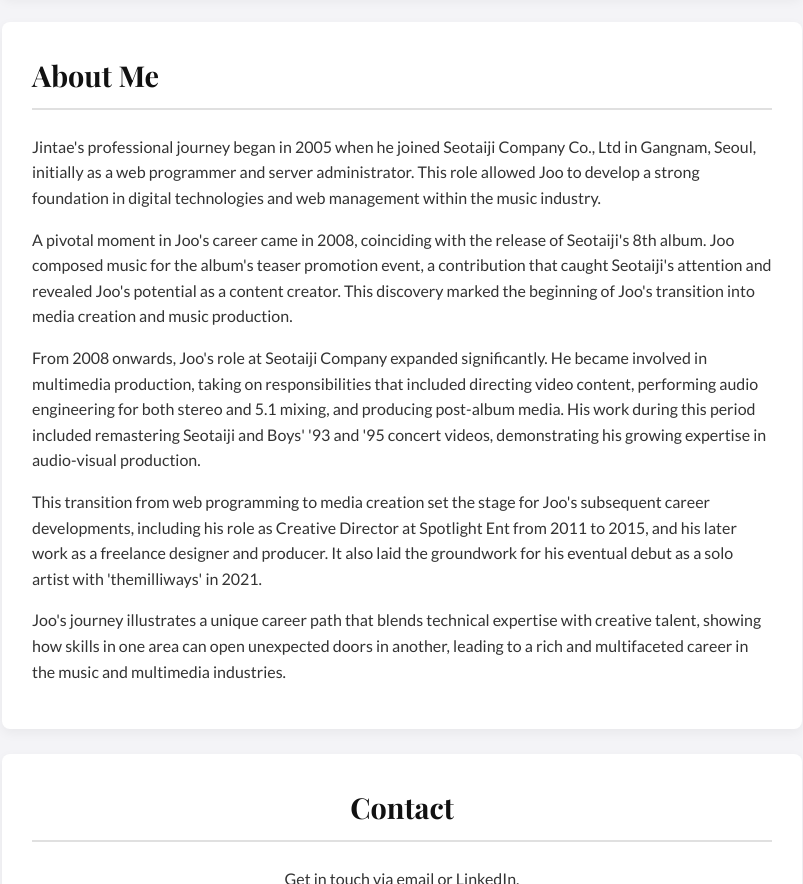
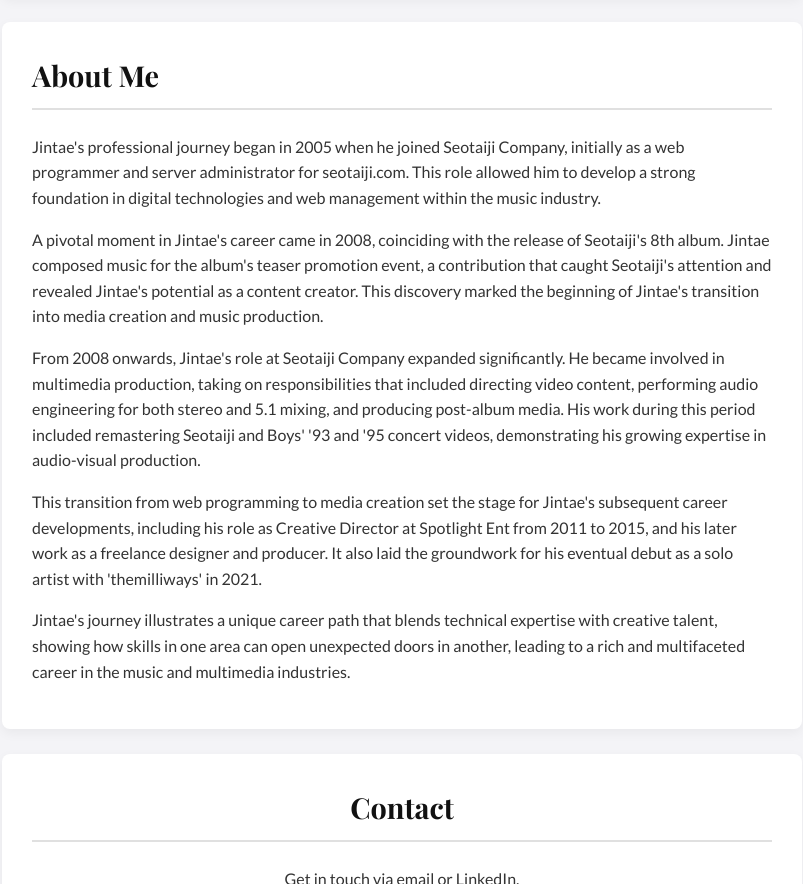
Before and after one commit to jtjoo/jtjoo.com, a plain HTML site: page index.html in a window 1280 px wide. Shown: the part 720-1604 px from the top of the page, without its empty margins (238-1041 px from the left). Drawn offline with nearby package versions, Linux system fonts and the light colour scheme.

Commit message:
changed name to jintae

```diff
--- a/index.html
+++ b/index.html
@@ -71,11 +71,11 @@
         <!-- === BIOGRAPHY === -->
         <section class="card bio">
             <h2>About Me</h2>
-            <p>Jintae's professional journey began in 2005 when he joined Seotaiji Company Co., Ltd in Gangnam, Seoul, initially as a web programmer and server administrator. This role allowed Joo to develop a strong foundation in digital technologies and web management within the music industry.</p>
-            <p>A pivotal moment in Joo's career came in 2008, coinciding with the release of Seotaiji's 8th album. Joo composed music for the album's teaser promotion event, a contribution that caught Seotaiji's attention and revealed Joo's potential as a content creator. This discovery marked the beginning of Joo's transition into media creation and music production.</p>
-            <p>From 2008 onwards, Joo's role at Seotaiji Company expanded significantly. He became involved in multimedia production, taking on responsibilities that included directing video content, performing audio engineering for both stereo and 5.1 mixing, and producing post-album media. His work during this period included remastering Seotaiji and Boys' '93 and '95 concert videos, demonstrating his growing expertise in audio-visual production.</p>
-            <p>This transition from web programming to media creation set the stage for Joo's subsequent career developments, including his role as Creative Director at Spotlight Ent from 2011 to 2015, and his later work as a freelance designer and producer. It also laid the groundwork for his eventual debut as a solo artist with 'themilliways' in 2021.</p>
-            <p>Joo's journey illustrates a unique career path that blends technical expertise with creative talent, showing how skills in one area can open unexpected doors in another, leading to a rich and multifaceted career in the music and multimedia industries.</p>
+            <p>Jintae's professional journey began in 2005 when he joined Seotaiji Company, initially as a web programmer and server administrator for seotaiji.com. This role allowed him to develop a strong foundation in digital technologies and web management within the music industry.</p>
+            <p>A pivotal moment in Jintae's career came in 2008, coinciding with the release of Seotaiji's 8th album. Jintae composed music for the album's teaser promotion event, a contribution that caught Seotaiji's attention and revealed Jintae's potential as a content creator. This discovery marked the beginning of Jintae's transition into media creation and music production.</p>
+            <p>From 2008 onwards, Jintae's role at Seotaiji Company expanded significantly. He became involved in multimedia production, taking on responsibilities that included directing video content, performing audio engineering for both stereo and 5.1 mixing, and producing post-album media. His work during this period included remastering Seotaiji and Boys' '93 and '95 concert videos, demonstrating his growing expertise in audio-visual production.</p>
+            <p>This transition from web programming to media creation set the stage for Jintae's subsequent career developments, including his role as Creative Director at Spotlight Ent from 2011 to 2015, and his later work as a freelance designer and producer. It also laid the groundwork for his eventual debut as a solo artist with 'themilliways' in 2021.</p>
+            <p>Jintae's journey illustrates a unique career path that blends technical expertise with creative talent, showing how skills in one area can open unexpected doors in another, leading to a rich and multifaceted career in the music and multimedia industries.</p>
         </section>
 
         <!-- === CONTACT === -->
```
